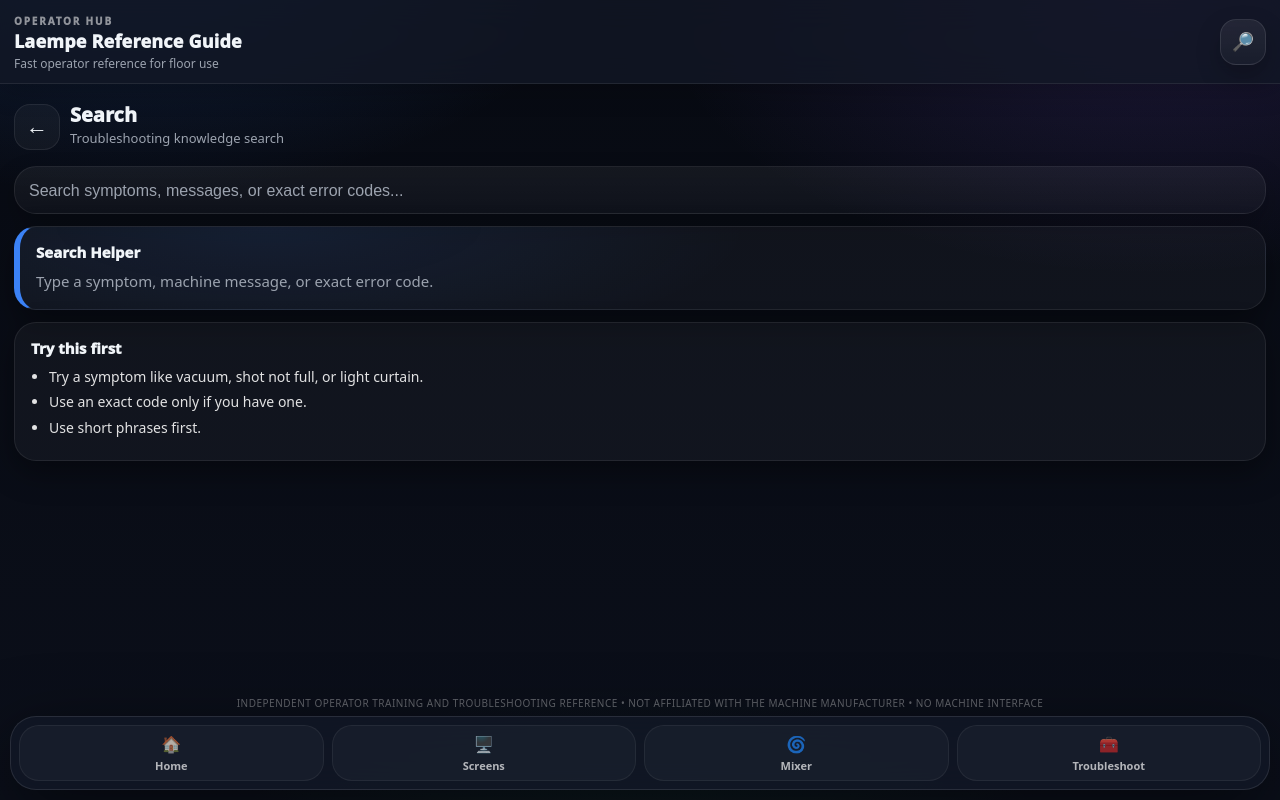
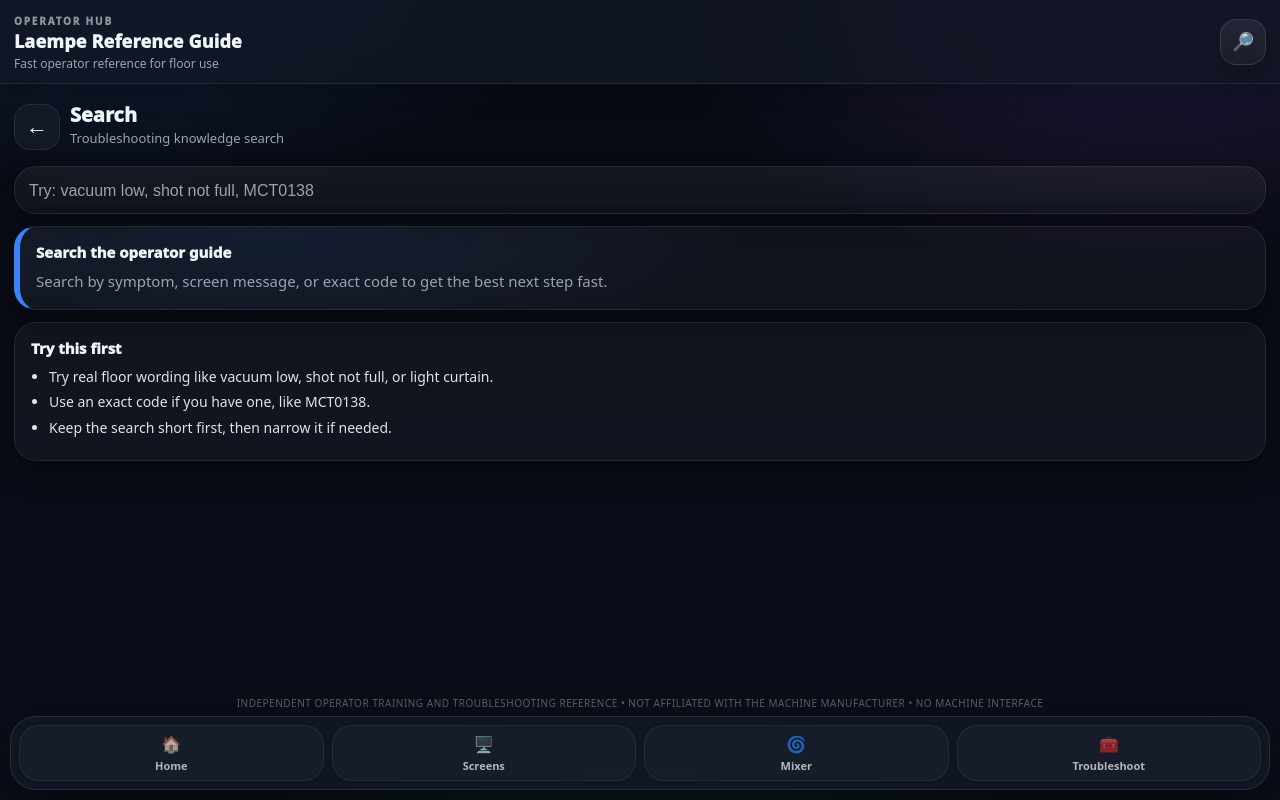
Before and after one commit to merdenoms82-collab/laempe-guide-v1, a React (Vite) app: page / in a window 1280 px wide. Both pictures are taken after a click on the button "Open search". Built offline with nearby package versions, Linux system fonts and the light colour scheme.

Commit message:
Polish search view wording and result presentation

```diff
--- a/src/features/search/SearchView.jsx
+++ b/src/features/search/SearchView.jsx
@@ -257,14 +257,16 @@ function chooseTopResult(issueMatch, codeMatch) {
 function buildQuickHelper({ topChoice, query }) {
   if (!query.trim()) {
     return {
-      title: "Search Helper",
-      summary: "Type a symptom, machine message, or exact error code.",
+      title: "Search the operator guide",
+      summary:
+        "Search by symptom, screen message, or exact code to get the best next step fast.",
       firstChecks: [
-        "Try a symptom like vacuum, shot not full, or light curtain.",
-        "Use an exact code only if you have one.",
-        "Use short phrases first.",
+        "Try real floor wording like vacuum low, shot not full, or light curtain.",
+        "Use an exact code if you have one, like MCT0138.",
+        "Keep the search short first, then narrow it if needed.",
       ],
-      escalate: "Open troubleshooting or the error code page if needed.",
+      escalate:
+        "Open troubleshooting or the error code section if you need the full detail.",
       type: "empty",
       isRecovery: false,
     };
@@ -276,7 +278,7 @@ function buildQuickHelper({ topChoice, query }) {
 
     return {
       title: issue.title,
-      summary: issue.symptom || "Closest troubleshooting match found.",
+      summary: issue.symptom || "Best troubleshooting match found.",
       firstChecks: (issue.firstChecks || []).slice(0, 4),
       escalate:
         issue.whenCallMaint ||
@@ -292,7 +294,7 @@ function buildQuickHelper({ topChoice, query }) {
     return {
       title: code.code,
       summary:
-        code.operatorMeaning || code.message || "Closest error code match found.",
+        code.operatorMeaning || code.message || "Best error code match found.",
       firstChecks: (code.firstChecks || []).slice(0, 4),
       escalate:
         code.whenCallMaint ||
@@ -303,14 +305,15 @@ function buildQuickHelper({ topChoice, query }) {
   }
 
   return {
-    title: "No strong match found",
-    summary: `No clear match was found for "${query}".`,
+    title: "No clear match yet",
+    summary: `The search did not find a strong result for "${query}".`,
     firstChecks: [
       "Try a shorter symptom or simpler wording.",
       "Try the exact code only if you have one.",
-      "Try related terms like vacuum, clamp, carriage, or light curtain.",
+      "Try floor terms like vacuum, clamp, carriage, shot, or light curtain.",
     ],
-    escalate: "If the machine is unsafe or repeatedly faulting, stop and escalate.",
+    escalate:
+      "If the machine is unsafe, repeatedly faulting, or blocking production, stop and escalate.",
     type: "none",
     isRecovery: false,
   };
@@ -330,8 +333,15 @@ function collectRelatedPages(entry, limit = 3) {
   return pages;
 }
 
+function getResultLabel({ type, isRecovery }) {
+  if (type === "code") return "Best Error Code Match";
+  if (isRecovery) return "Best Recovery Match";
+  return "Best Symptom Match";
+}
+
 function SearchResultCard({
   heading,
+  label,
   summary,
   checks = [],
   escalate,
@@ -349,7 +359,7 @@ function SearchResultCard({
         onClick={onHeaderClick}
         style={{ textAlign: "left", cursor: "pointer", color: "inherit" }}
       >
-        <h3>Closest Match — {heading}</h3>
+        <h3>{label} — {heading}</h3>
         <p>{summary}</p>
       </button>
 
@@ -418,6 +428,7 @@ export default function SearchView({
     if (!topIssueMatch || topChoice.type !== "issue") return false;
     if (topIssueMatch.isRecovery) return false;
     if (topIssueMatch.exact && topIssueMatch.score >= 500) return false;
+    if (topIssueMatch.score >= 420 && issueMatches.length <= 2) return false;
     return issueMatches.length > 1;
   }, [issueMatches.length, topChoice.type, topIssueMatch]);
 
@@ -430,7 +441,8 @@ export default function SearchView({
     if (!topIssue) return [];
     if (topChoice.value?.isRecovery) return [];
     if (topChoice.value?.exact && topChoice.value?.score >= 500) return [];
-    return collectRelatedPages(topIssue, 3);
+    if (topChoice.value?.score >= 420) return [];
+    return collectRelatedPages(topIssue, 2);
   }, [topChoice, topIssue]);
 
   return (
@@ -440,15 +452,19 @@ export default function SearchView({
           type="text"
           value={query}
           onChange={(event) => setQuery(event.target.value)}
-          placeholder="Search symptoms, messages, or exact error codes..."
-          aria-label="Search documentation"
+          placeholder='Try: vacuum low, shot not full, MCT0138'
+          aria-label="Search troubleshooting, screen messages, or codes"
         />
       </div>
 
       {helper.type === "issue" && topIssue && (
         <SearchResultCard
           heading={topIssue.title}
-          summary={topIssue.symptom || "Closest troubleshooting match found."}
+          label={getResultLabel({
+            type: "issue",
+            isRecovery: topChoice.value?.isRecovery,
+          })}
+          summary={topIssue.symptom || "Best troubleshooting match found."}
           checks={(topIssue.firstChecks || []).slice(0, 4)}
           escalate={
             topIssue.whenCallMaint ||
@@ -470,6 +486,7 @@ export default function SearchView({
       {helper.type === "code" && topCode && (
         <SearchResultCard
           heading={topCode.code}
+          label={getResultLabel({ type: "code", isRecovery: false })}
           summary={topCode.operatorMeaning || topCode.message}
           checks={(topCode.firstChecks || []).slice(0, 4)}
           escalate={
@@ -490,7 +507,7 @@ export default function SearchView({
       {helper.type === "empty" && (
         <>
           <div className="card card--tip">
-            <h3>Search Helper</h3>
+            <h3>{helper.title}</h3>
             <p>{helper.summary}</p>
           </div>
 
@@ -508,7 +525,7 @@ export default function SearchView({
       {helper.type === "none" && (
         <>
           <div className="card card--tip">
-            <h3>No strong match found</h3>
+            <h3>{helper.title}</h3>
             <p>{helper.summary}</p>
           </div>
 
```
